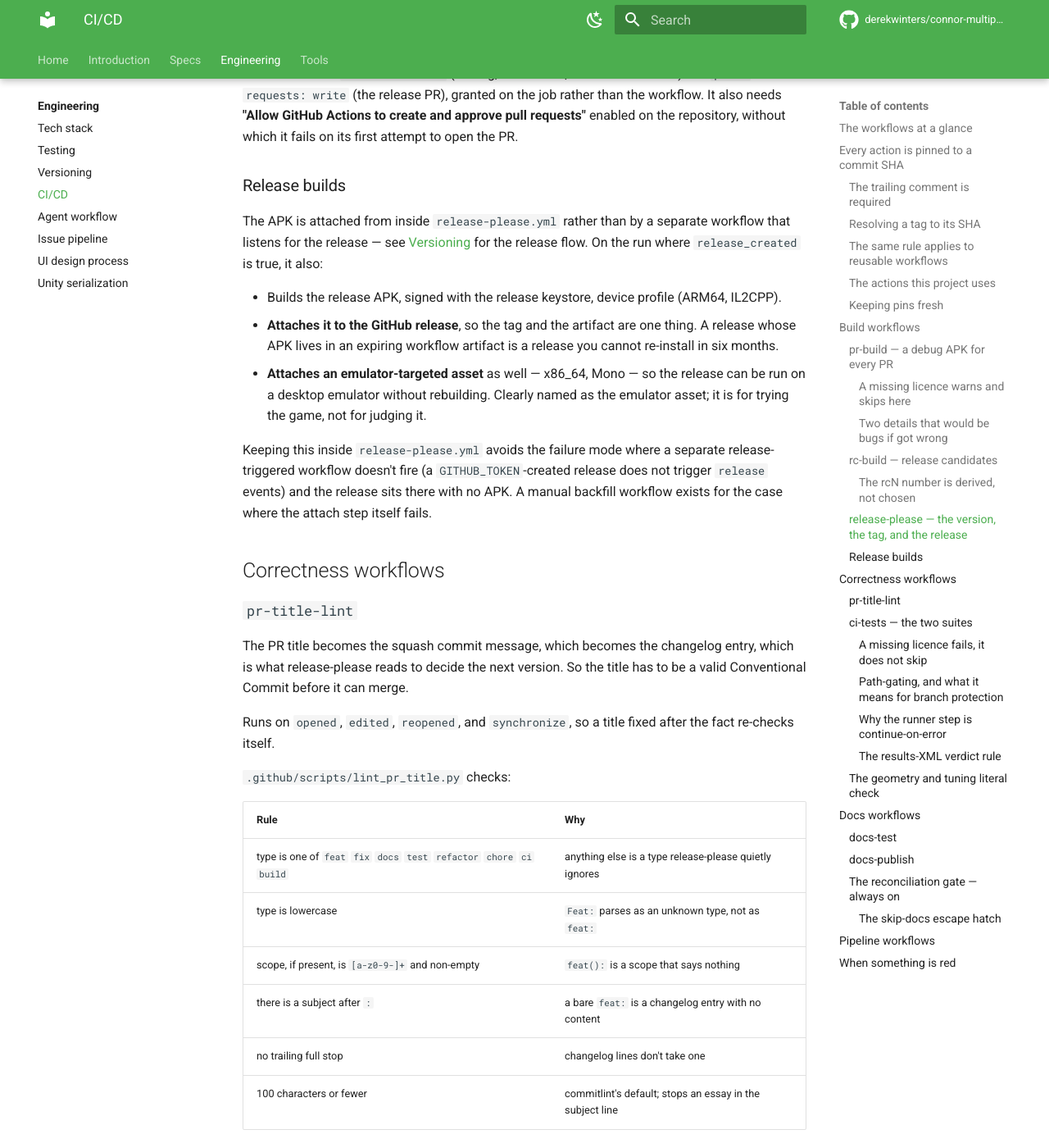
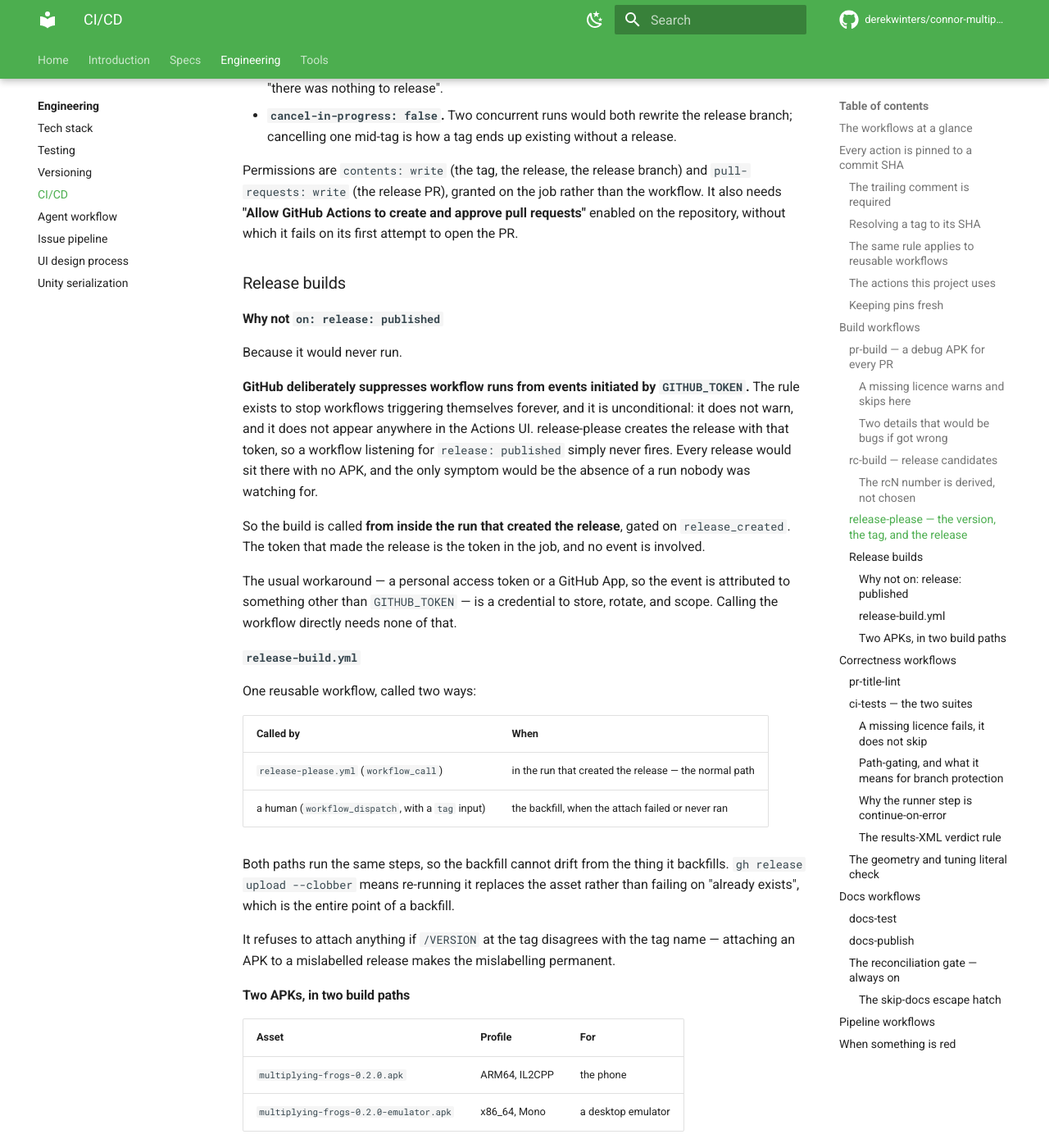
Before and after one commit to derekwinters/connor-multiplying-frogs, an MkDocs documentation site: the page built from docs/engineering/ci-cd.md, in a window 1280 px wide and 1400 px high, scrolled down 6267 px. Shown: the whole window at 82% size. Built offline with MkDocs 1.6.1 and Material for MkDocs 9.7.7, drawn with Linux system fonts in a browser that asks for light colours; comment, search, counter and statistics services are not loaded; the version menu is left out; some of the changed text lies outside the part shown.

Commit message:
ci: attach the release APKs from inside the release-please run (#123)
A workflow listening for release: published would never run. GitHub suppresses
workflow runs from events initiated by GITHUB_TOKEN — unconditionally, with no
warning and nothing in the Actions UI — and release-please creates the release
with that token. Every release would sit there with no APK, and the only
symptom would be the absence of a run nobody was watching for.

So release-please.yml calls release-build.yml directly, gated on
release_created. The usual workaround is a PAT or a GitHub App so the event is
attributed to something else; calling the workflow needs no credential to
store, rotate, or scope.

release-build.yml is one reusable workflow with two entry points — the
workflow_call from the release run, and a workflow_dispatch backfill taking a
tag — so the backfill cannot drift from the thing it backfills. It uploads with
--clobber, since re-running is the point of a backfill, and refuses to attach
anything when /VERSION at the tag disagrees with the tag name, because
attaching an APK to a mislabelled release makes the mislabelling permanent.

Two APKs, device and emulator, built into separate paths: they share a version
and differ only in architecture, which is not visible from a filename next to
another filename. The profile comes from FROGS_ANDROID_PROFILE and an
unrecognised value fails the build rather than defaulting — guessing there
ships the wrong architecture, which looks fine until someone installs it.

Closes #40


Claude-Session: https://claude.ai/code/session_01Nytj7GkfPuWnCs1pajjgrL

Co-authored-by: Claude <noreply@anthropic.com>

````diff
--- a/docs/engineering/ci-cd.md
+++ b/docs/engineering/ci-cd.md
@@ -75,8 +75,13 @@ jobs:
 ```
 
 A reusable workflow runs with the caller's permissions, so it is the same
-exposure as an action — and the same rule, including for workflows in this
-repository.
+exposure as an action — and the same rule.
+
+**Workflows in this repository are referenced by local path** —
+`uses: ./.github/workflows/release-build.yml` — which is pinned by
+construction: it resolves to the calling workflow's own commit. That is
+stricter than a SHA, because there is no pin anyone has to remember to update
+and no way for the two to drift apart.
 
 ### The actions this project uses
 
@@ -243,24 +248,70 @@ attempt to open the PR.
 
 ### Release builds
 
-The APK is attached from inside `release-please.yml` rather than by a separate
-workflow that listens for the release — see [Versioning](versioning.md) for the
-release flow. On the run where `release_created` is true, it also:
+#### Why not `on: release: published`
 
-- Builds the release APK, signed with the release keystore, device profile
-  (ARM64, IL2CPP).
-- **Attaches it to the GitHub release**, so the tag and the artifact are one
-  thing. A release whose APK lives in an expiring workflow artifact is a release
-  you cannot re-install in six months.
-- **Attaches an emulator-targeted asset** as well — x86_64, Mono — so the
-  release can be run on a desktop emulator without rebuilding. Clearly named as
-  the emulator asset; it is for trying the game, not for judging it.
+Because it would never run.
 
-Keeping this inside `release-please.yml` avoids the failure mode where a
-separate release-triggered workflow doesn't fire (a `GITHUB_TOKEN`-created
-release does not trigger `release` events) and the release sits there with no
-APK. A manual backfill workflow exists for the case where the attach step
-itself fails.
+**GitHub deliberately suppresses workflow runs from events initiated by
+`GITHUB_TOKEN`.** The rule exists to stop workflows triggering themselves
+forever, and it is unconditional: it does not warn, and it does not appear
+anywhere in the Actions UI. release-please creates the release with that token,
+so a workflow listening for `release: published` simply never fires. Every
+release would sit there with no APK, and the only symptom would be the absence
+of a run nobody was watching for.
+
+So the build is called **from inside the run that created the release**, gated
+on `release_created`. The token that made the release is the token in the job,
+and no event is involved.
+
+The usual workaround — a personal access token or a GitHub App, so the event is
+attributed to something other than `GITHUB_TOKEN` — is a credential to store,
+rotate, and scope. Calling the workflow directly needs none of that.
+
+#### `release-build.yml`
+
+One reusable workflow, called two ways:
+
+| Called by | When |
+| --- | --- |
+| `release-please.yml` (`workflow_call`) | in the run that created the release — the normal path |
+| a human (`workflow_dispatch`, with a `tag` input) | the backfill, when the attach failed or never ran |
+
+Both paths run the same steps, so the backfill cannot drift from the thing it
+backfills. `gh release upload --clobber` means re-running it replaces the asset
+rather than failing on "already exists", which is the entire point of a
+backfill.
+
+It refuses to attach anything if `/VERSION` at the tag disagrees with the tag
+name — attaching an APK to a mislabelled release makes the mislabelling
+permanent.
+
+#### Two APKs, in two build paths
+
+| Asset | Profile | For |
+| --- | --- | --- |
+| `multiplying-frogs-0.2.0.apk` | ARM64, IL2CPP | the phone |
+| `multiplying-frogs-0.2.0-emulator.apk` | x86_64, Mono | a desktop emulator |
+
+They are built into `build/device/` and `build/emulator/` rather than a shared
+directory. The two have the same version and differ only in architecture, which
+is not visible from a filename sitting next to another filename — separate
+paths make it impossible for the wrong one to be picked up by a glob.
+
+The profile is applied by `BuildStampPreprocessor` from `FROGS_ANDROID_PROFILE`,
+and an unrecognised value fails the build rather than defaulting: guessing here
+ships the wrong architecture, which looks fine until someone installs it.
+
+Both are **attached to the GitHub release** rather than left as workflow
+artifacts, so the tag and the thing you install are one object. A release whose
+APK lives in an expiring artifact is a release you cannot re-install in six
+months, which defeats the point of tagging it.
+
+The emulator asset is for *trying* the game on a desktop, not for judging it —
+see [Tech stack](tech-stack.md#two-build-profiles).
+
+Neither build carries a `.debug` suffix or a sha in its version name. This is
+the app.
 
 ## Correctness workflows
 
````
Also changed, not shown: 3 other files.
